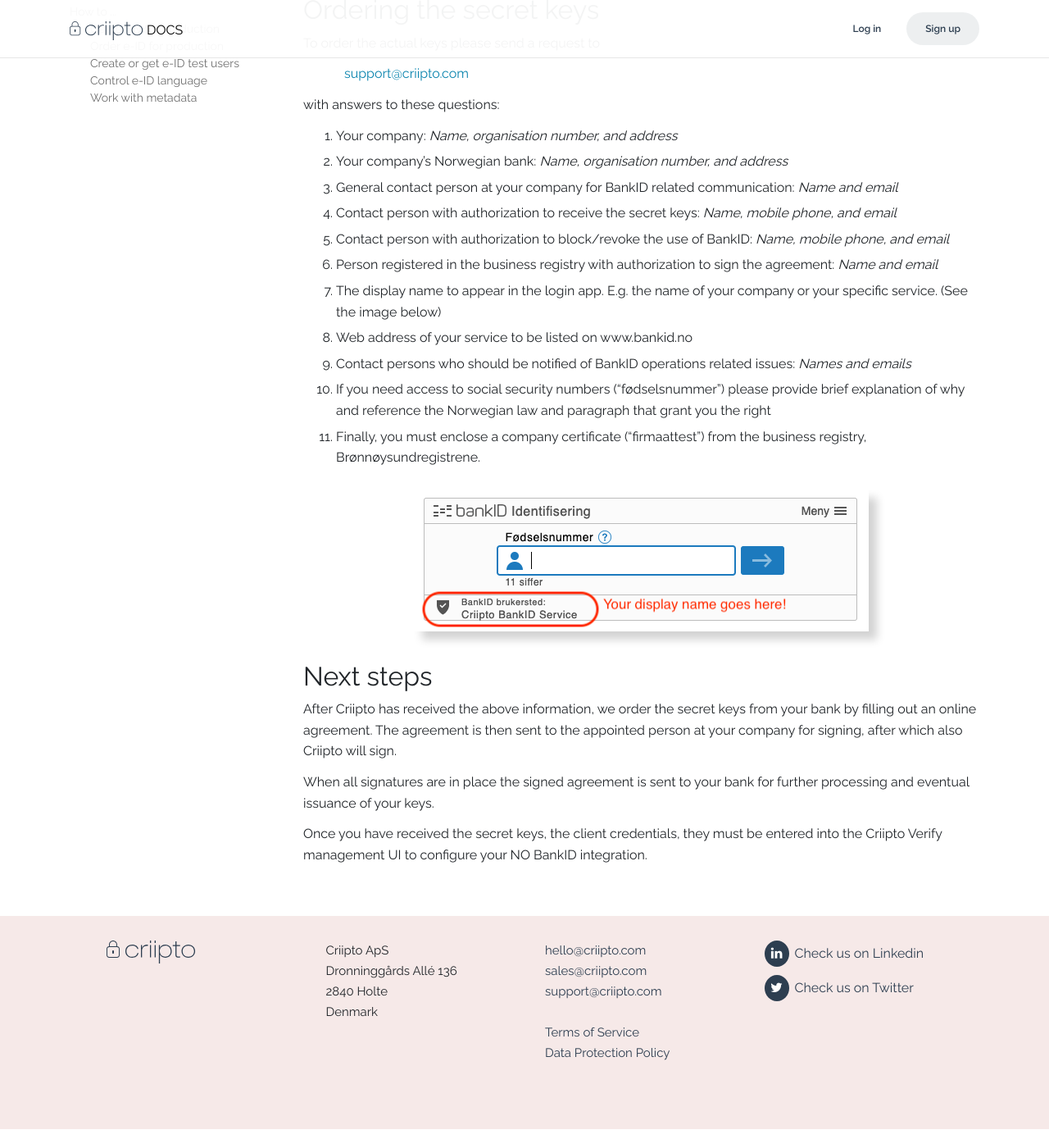
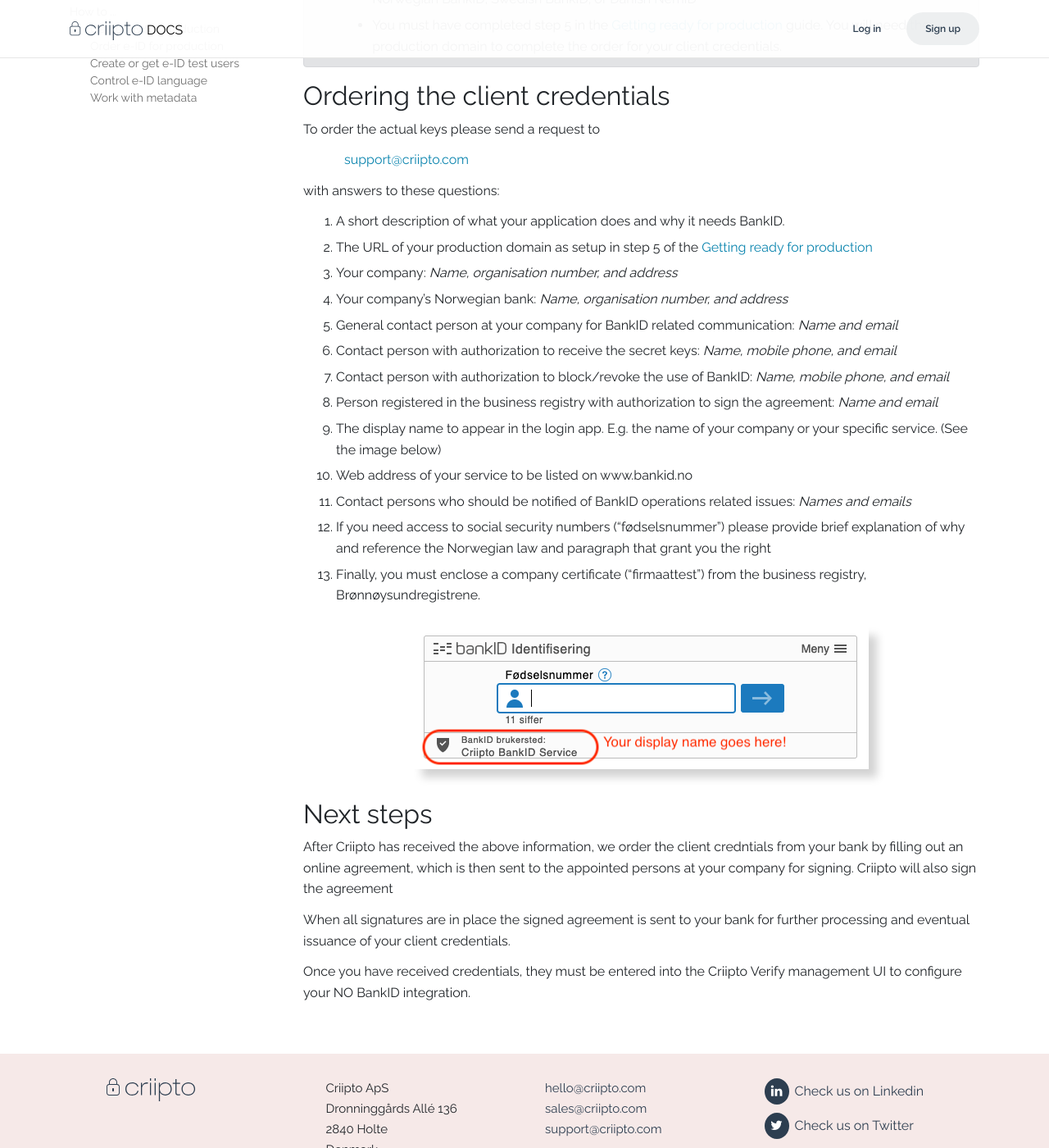
Before and after one commit to criipto/docs-old, a Jekyll site: the page built from eid-specifics/order-no-bankid.md, in a window 1280 px wide and 1400 px high, scrolled down 439 px. Shown: the whole window at 82% size. Built offline with Jekyll 4.4.1, drawn with Linux system fonts in a browser that asks for light colours; before the commit the page ends 1816 px from its top, so only the background shows below that; some of the changed text lies outside the part shown.

Commit message:
Minor updates

```diff
--- a/eid-specifics/order-no-bankid.md
+++ b/eid-specifics/order-no-bankid.md
@@ -4,17 +4,20 @@
 ---
 # Ordering Norwegian BankID
 
-To start accepting real users with Norwegian BankID, you must first request a set of secret keys - so-called _client credentials_ from the Norwegian BankID organisation.
+To start accepting real users with Norwegian BankID, you must first request your _client credentials_ - a set of secret keys - from the Norwegian BankID organisation.
 
-### Prerequisites for ordering a BankID
+{% iconnote info %}
 
-In order to apply for the BankID secret keys for a company you must meet the basic requirements:
+In order to apply for the BankID client credentials for a company you must meet the basic requirements:
 
 - Your company must be registered in the central Norwegian business registry, _Brønnøysundregistrene_
 - Your company must be a customer of a Norwegian Bank. Most banks in Norway are part of the BankID network.
 - The person that will sign the contract must be in possession of one of these personal e-IDs: Norwegian BankID, Swedish BankID, or Danish NemID
+- You must have completed step 5 in the [Getting ready for production](/how-to/get-ready-for-production) guide. You will need the production domain to complete the order for your client credentials.
 
-## Ordering the secret keys
+{% endiconnote %}
+
+## Ordering the client credentials
 
 To order the actual keys please send a request to
 
@@ -22,6 +25,8 @@
 
 with answers to these questions:
 
+1. A short description of what your application does and why it needs BankID.
+2. The URL of your production domain as setup in step 5 of the [Getting ready for production](/how-to/get-ready-for-production)
 1. Your company: _Name, organisation number, and address_
 2. Your company's Norwegian bank: _Name, organisation number, and address_
 3. General contact person at your company for BankID related communication: _Name and email_
@@ -38,8 +43,8 @@
 
 ## Next steps
 
-After Criipto has received the above information, we order the secret keys from your bank by filling out an online agreement. The agreement is then sent to the appointed person at your company for signing, after which also Criipto will sign.
+After Criipto has received the above information, we order the client credntials from your bank by filling out an online agreement, which is then sent to the appointed persons at your company for signing. Criipto will also sign the agreement
 
-When all signatures are in place the signed agreement is sent to your bank for further processing and eventual issuance of your keys.
+When all signatures are in place the signed agreement is sent to your bank for further processing and eventual issuance of your client credentials.
 
-Once you have received the secret keys, the client credentials, they must be entered into the Criipto Verify management UI to configure your NO BankID integration.
+Once you have received credentials, they must be entered into the Criipto Verify management UI to configure your NO BankID integration.
```
Also changed, not shown: eid-specifics/order-eid.md (+6 -6 lines), eid-specifics/order-no-vipps.md (+15 -7 lines), getting-started/basics.md (+1 -1 lines), how-to/test-users.md (+13 -0 lines), images/no-vipps.png (added), 1 other file.
